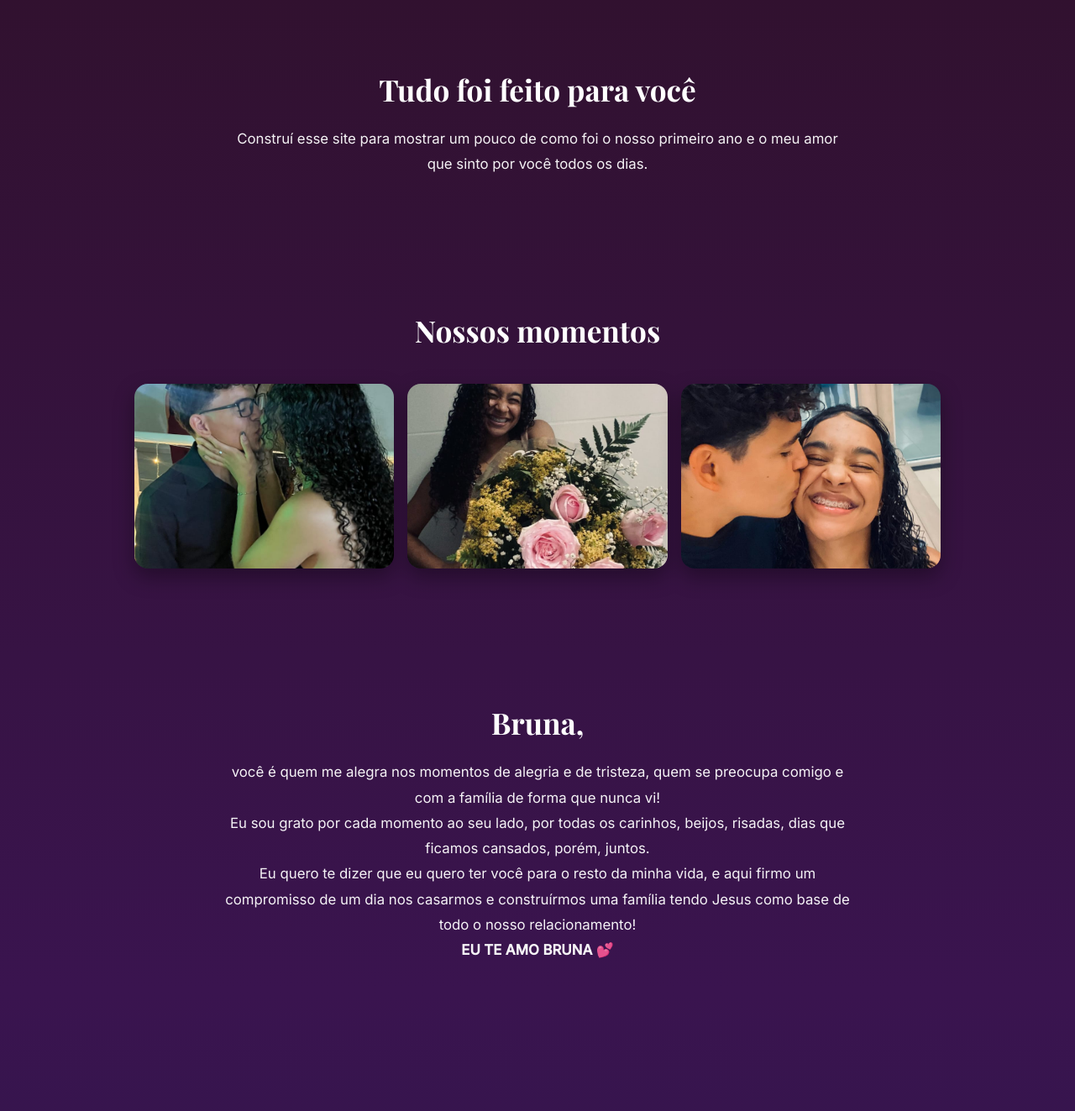
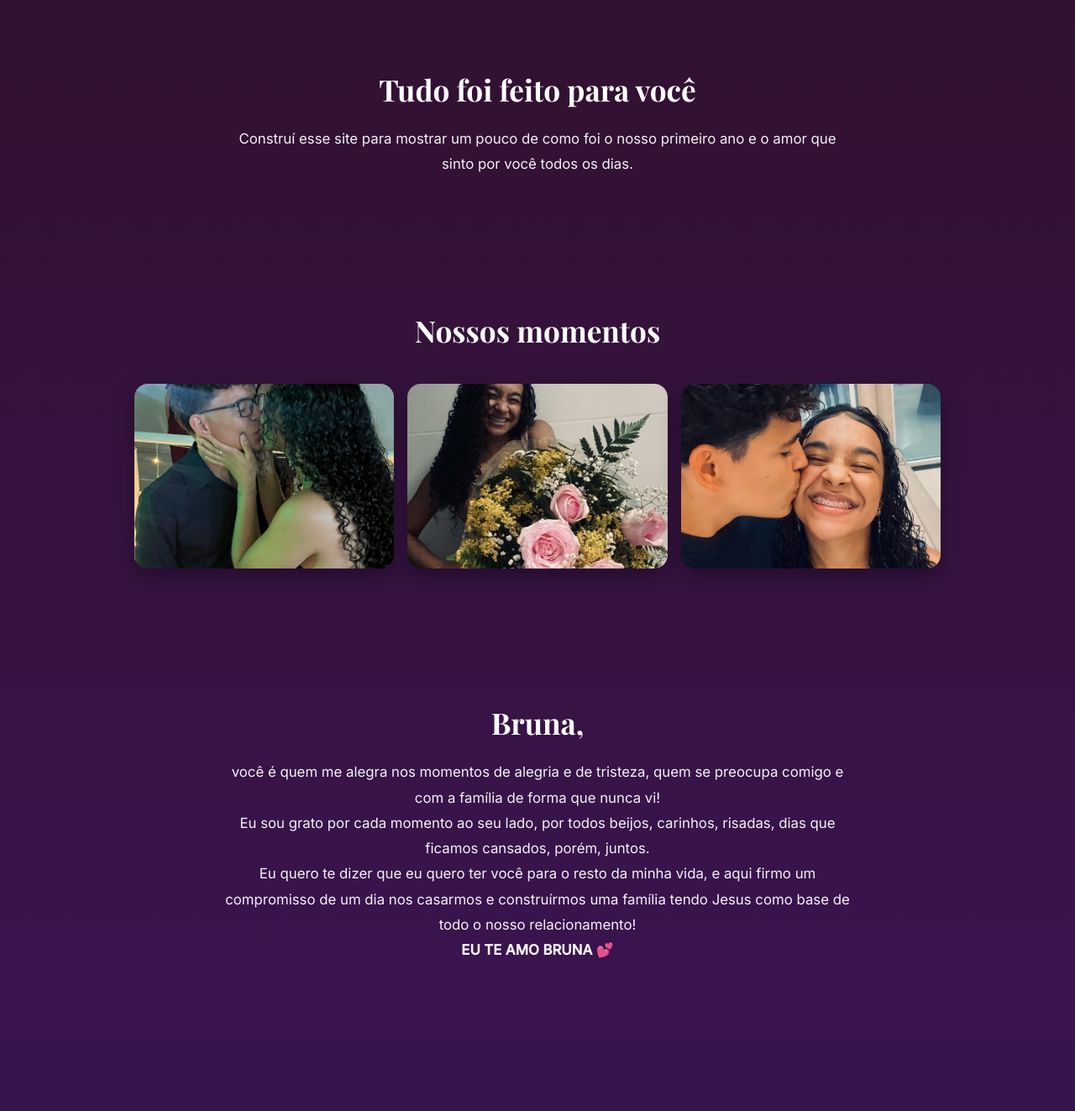
Before and after one commit to lucangelos/1-ano-de-namoro, a plain HTML site: page index.html in a window 1280 px wide. Shown: the part 797-2120 px from the top of the page at 84% size. Drawn offline with nearby package versions, Linux system fonts and the light colour scheme.

Commit message:
Reajustes

```diff
--- a/index.html
+++ b/index.html
@@ -32,7 +32,7 @@
     <section class="fade">
         <h2>Tudo foi feito para você</h2>
         <p>
-            Construí esse site para mostrar um pouco de como foi o nosso primeiro ano e o meu amor que sinto por você todos os dias.
+            Construí esse site para mostrar um pouco de como foi o nosso primeiro ano e o amor que sinto por você todos os dias.
         </p>
     </section>
 
@@ -51,7 +51,7 @@
         <p>
             você é quem me alegra nos momentos de alegria e de tristeza, quem se preocupa comigo e com a família de forma que nunca vi!
             <br>
-            Eu sou grato por cada momento ao seu lado, por todas os carinhos, beijos, risadas, dias que ficamos cansados, porém, juntos.
+            Eu sou grato por cada momento ao seu lado, por todos beijos, carinhos, risadas, dias que ficamos cansados, porém, juntos.
             <br>
             Eu quero te dizer que eu quero ter você para o resto da minha vida, e aqui firmo um compromisso de um dia nos casarmos e construírmos uma família tendo Jesus como base de todo o nosso relacionamento!
             <br>
@@ -71,7 +71,7 @@
     <section class="fade">
         <h2>NÓS DOIS</h2>
         <p>
-            Crescemos juntos durante esse 1 ano, amadurecemos bastante, porém, isso é apenas o começo de uma grande histórias que estamos a construir juntos.
+            Crescemos juntos durante esse 1 ano, amadurecemos bastante, porém, isso é apenas o começo de uma grande história que estamos a construir juntos.
         </p>
         <p>
             Eu quero ser o seu companheiro, melhor amigo, ajudante, auxiliador e tudo que que você precisar! <br>(menos lavar a louça kkkk)
@@ -117,4 +117,5 @@
     </script>
 
 </body>
+
 </html>
```
